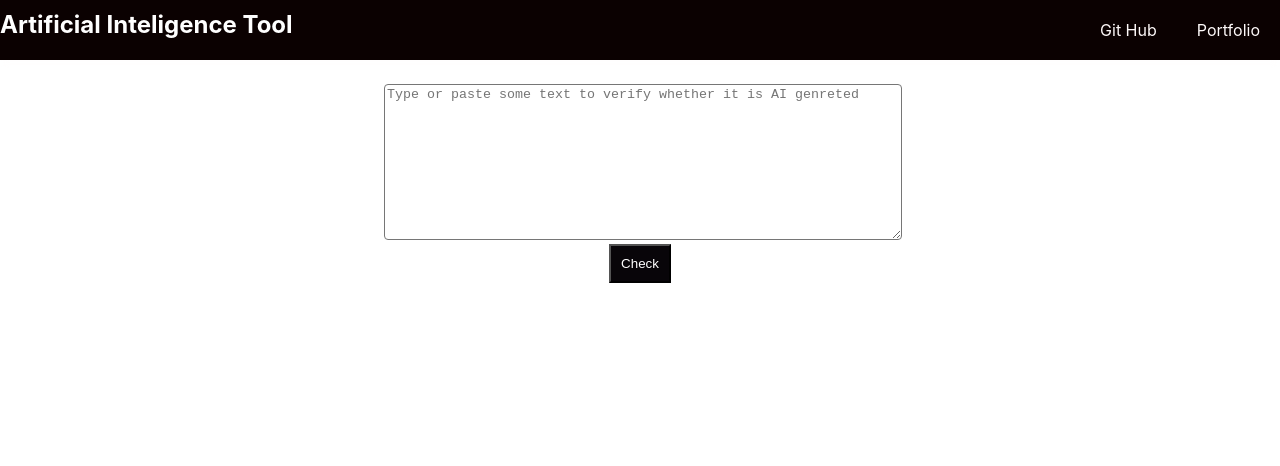
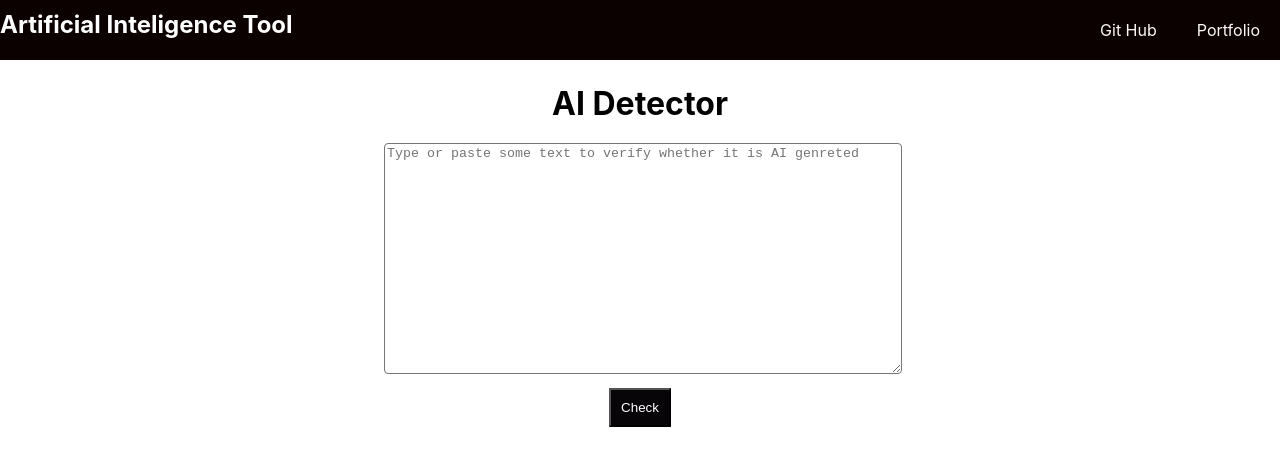
Before and after one commit to NixonOjiem/AI-detector, a React (Create React App) app: page / in a window 1280 px wide. Shown: the top 466 px of the page. Built offline with nearby package versions, Linux system fonts and the light colour scheme.

Commit message:
changes made on the button

```diff
--- a/src/components/ArtificialInteligenceCheck.js
+++ b/src/components/ArtificialInteligenceCheck.js
@@ -4,7 +4,8 @@ function ArtificialInteligenceCheck() {
   return (
     <>
     <div>
-     <textarea className='User-input' rows={10} placeholder= 'Type or paste some text to verify whether it is AI genreted'/>
+        <h1 className='App-tittle'>AI Detector</h1>
+     <textarea className='User-input' rows={15} placeholder= 'Type or paste some text to verify whether it is AI genreted'/>
     </div>
     <div>
         <button className='btn-primary'>Check</button>
--- a/src/index.css
+++ b/src/index.css
@@ -271,6 +271,7 @@ code {
   background-color: #080509;
   color: white;
   padding: 10px;
+  margin-top: 10px;
 }
 .btn-primary:hover{
   background-color: white;
@@ -278,3 +279,10 @@ code {
   transition-timing-function: ease-in-out;
   transition-duration: 1s;
 }
+.App-tittle{
+  margin: 0 auto;
+  width: fit-content;
+  text-align: center;
+  display: block;
+  margin-bottom: 20px;
+}
```
